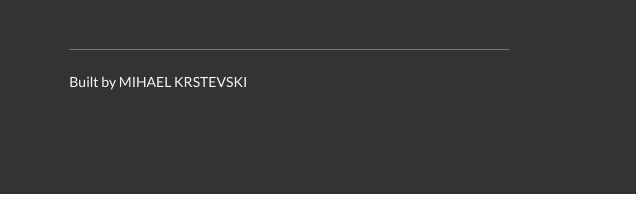
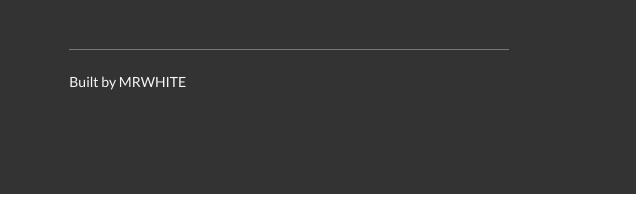
Before and after one commit to MrWalt/natours, a website built with Parcel: page index.html in a window 1280 px wide. Shown: the part 5939-6160 px from the top of the page, 614-1254 px from the left. Built offline with nearby package versions, Linux system fonts and the light colour scheme.

Commit message:
Updated footer

```diff
--- a/index.html
+++ b/index.html
@@ -473,7 +473,7 @@
               class="footer__link"
               target="_blank"
               href="https://github.com/MrWalt"
-              >Mihael Krstevski</a
+              >MrWhite</a
             >
           </p>
         </div>
```
